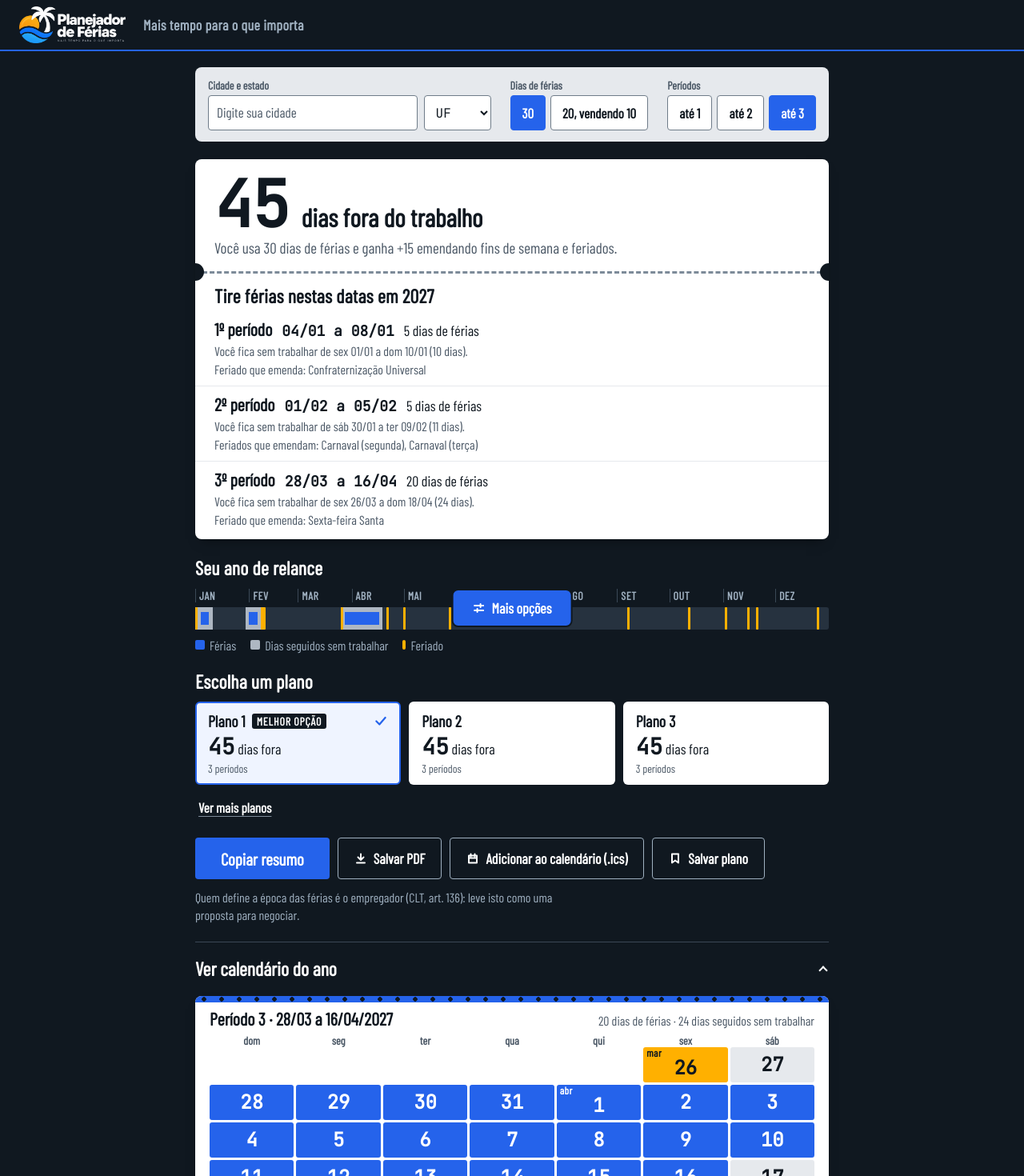
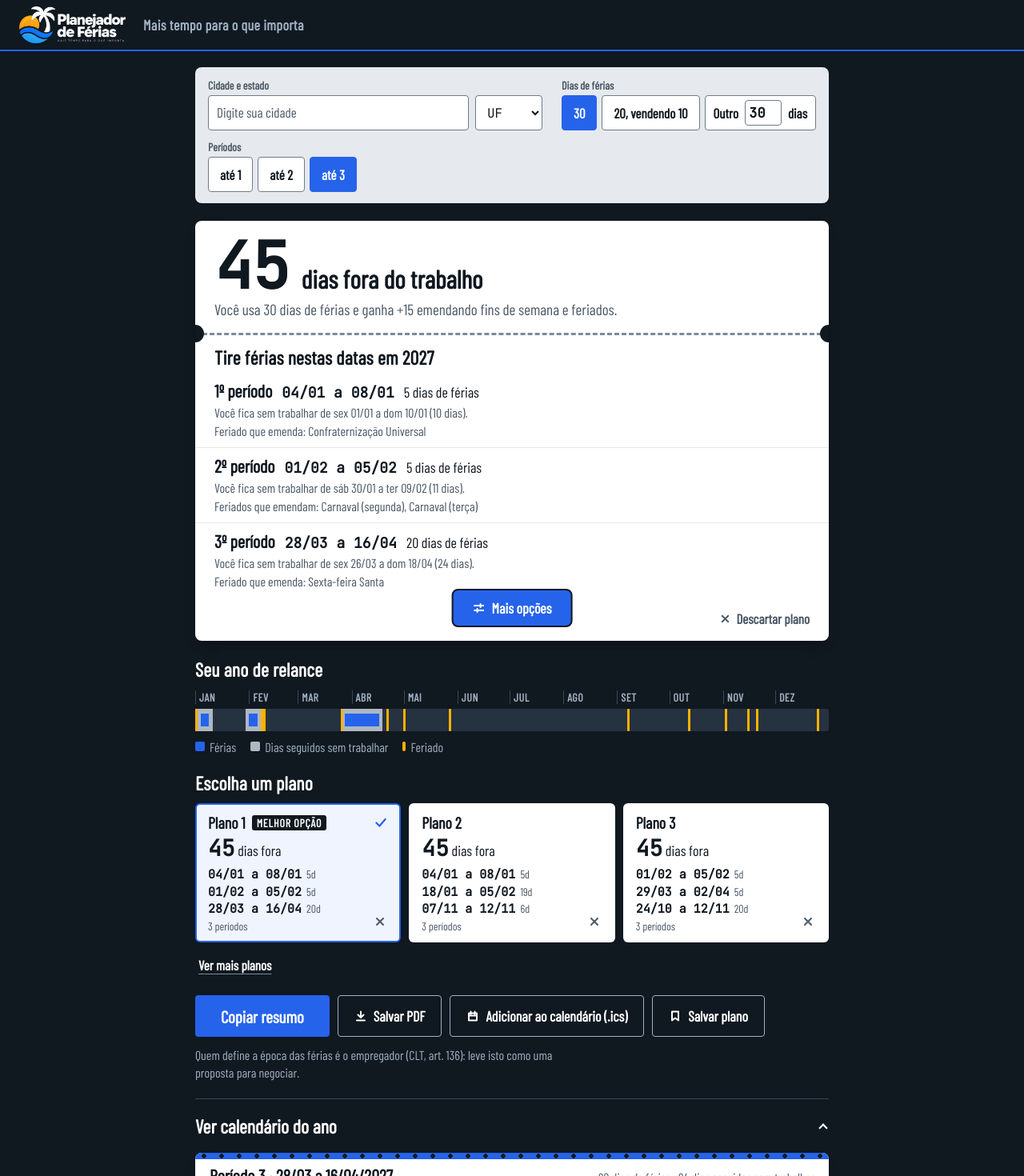
Before and after one commit to gabrielss2406/planejador-ferias, a React (Vite) app: page / in a window 1280 px wide. Shown: the top 1470 px of the page at 80% size. Built offline with nearby package versions, Linux system fonts and the light colour scheme; a web font is replaced by a local one.

Commit message:
Implement discard and restore functionality for plans, including visual indicators; add new Strike component for crossed-out plans; enhance NumberField with clearOn prop; update styles for better UX.

```diff
--- a/src/App.tsx
+++ b/src/App.tsx
@@ -12,6 +12,7 @@ import { QuickParams } from './components/SettingsPanel';
 import { Ticket } from './components/Ticket';
 import { Calendar } from './components/YearView';
 import { YearRuler } from './components/YearRuler';
+import { arrange, useDiscarded } from './hooks/useDiscarded';
 import { useSavedPlans } from './hooks/useSavedPlans';
 import { useSettings } from './hooks/useSettings';
 import { plan } from './lib/planner';
@@ -47,7 +48,9 @@ export default function App() {
 
   // filtro sem planos (ex.: depois de mudar um parâmetro) volta para "qualquer número"
   const eff: GroupKey = result.groups[tab].length ? tab : 'all';
-  const list = result.groups[eff] || [];
+  const { discarded, settled, fresh, toggle } = useDiscarded();
+  const base = result.groups[eff] || [];
+  const list = arrange(base, planKey, settled);
   const selected = list[selIdx] ?? list[0] ?? null;
   const selKey = selected ? planKey(selected) : '';
   const active = selected && perSel?.key === selKey ? Math.min(perSel.i, selected.periods.length - 1) : null;
@@ -82,6 +85,14 @@ export default function App() {
     setChanges((c) => (Object.keys(c).length ? {} : c));
   }, []);
 
+  // descartar/restaurar: a seleção acompanha o mesmo plano quando a lista reordena; ao descartar o
+  // plano aberto, passa para o primeiro que ainda vale
+  const discard = (key: string) => toggle(key, (next) => {
+    const order = arrange(base, planKey, next);
+    const target = next.has(key) && key === selKey ? order[0] : selected;
+    setSelIdx(Math.max(0, order.findIndex((o) => target && planKey(o) === planKey(target))));
+  });
+
   const pick = (i: number | null) => { if (selected) setPerSel(i === null ? null : { key: selKey, i }); };
 
   return (
@@ -94,9 +105,10 @@ export default function App() {
 
         <main className="page" id="plano">
           <QuickParams settings={settings} update={update} result={result} />
-          <Ticket selected={selected} result={result} year={deferred.year} custom={deferred.custom} active={active} onPick={pick} />
+          <Ticket selected={selected} result={result} year={deferred.year} custom={deferred.custom} active={active} onPick={pick}
+            discarded={discarded.has(selKey)} striking={fresh === selKey} onDiscard={() => discard(selKey)} />
           <YearRuler year={deferred.year} selected={selected} result={result} active={active} />
-          <PlanBoard result={result} year={deferred.year} tab={eff} onTab={(t) => { setTab(t); setSelIdx(0); }}
+          <PlanBoard result={result} list={list} discarded={discarded} fresh={fresh} onDiscard={discard} year={deferred.year} tab={eff} onTab={(t) => { setTab(t); setSelIdx(0); }}
             selIdx={selIdx} onSelect={setSelIdx} selected={selected} changes={changes} onInteract={seen}
             saved={saved} onPrint={setPrintPlan} />
           <SavedPlans saved={saved} onPrint={setPrintPlan} />
--- a/src/components/Icon.tsx
+++ b/src/components/Icon.tsx
@@ -4,6 +4,7 @@ const PATHS = {
   check: 'M3 8.5 6.5 12 13 4.5',
   half: 'M3 8h10',
   cross: 'M4 4l8 8M12 4l-8 8',
+  undo: 'M6 3.5 3 6.5l3 3M3 6.5h6.5a3.5 3.5 0 0 1 0 7H7',
   mark: 'M8 3v10M3 8h10',
   download: 'M8 2.5v7.5M4.5 6.5 8 10l3.5-3.5M3 13.5h10',
   calendar: 'M3 4.5h10v9H3zM3 7.5h10M5.5 2.5v3M10.5 2.5v3',
--- a/src/components/NumberField.tsx
+++ b/src/components/NumberField.tsx
@@ -9,10 +9,12 @@ interface Props {
   /** valor usado enquanto o campo está vazio ou inválido */
   fallback: number;
   onChange: (v: number) => void;
+  /** valores predefinidos: ao focar o campo com um deles, o texto é limpo para digitar outro */
+  clearOn?: number[];
 }
 
 /** Deixa digitar livremente (ex.: "2" a caminho de "20"); só o valor já limitado vai para o estado. */
-export function NumberField({ id, value, min, max, fallback, onChange }: Props) {
+export function NumberField({ id, value, min, max, fallback, onChange, clearOn }: Props) {
   const [text, setText] = useState(String(value));
   // Sincroniza só mudanças externas; não sobrescreve o que o usuário digita (ex.: "2" a caminho de "20").
   useEffect(() => {
@@ -25,6 +27,7 @@ export function NumberField({ id, value, min, max, fallback, onChange }: Props)
         setText(e.target.value);
         onChange(clamp(parseInt(e.target.value, 10) || fallback, min, max));
       }}
+      onFocus={() => { if (clearOn?.includes(value)) setText(''); }}
       onBlur={() => setText(String(value))}
     />
   );
--- a/src/components/PlanBoard.tsx
+++ b/src/components/PlanBoard.tsx
@@ -4,7 +4,8 @@ import { buildIcs, downloadFile, planId, toSaved } from '../lib/export';
 import type { SavedApi } from '../hooks/useSavedPlans';
 import type { GroupKey, PlanOption, PlanResult, SavedPlan } from '../lib/types';
 import { Icon } from './Icon';
-import { planKey, plural } from './format';
+import { Strike } from './Strike';
+import { planKey, plural, short } from './format';
 import { CopyButton, summaryText, tradeoff } from './planParts';
 
 const FILTERS: [GroupKey, string][] = [
@@ -16,6 +17,12 @@ export interface Change { kind: 'up' | 'down' | 'new'; n: number }
 
 interface Props {
   result: PlanResult;
+  /** lista da aba já ordenada: planos valendo primeiro, descartados no fim */
+  list: PlanOption[];
+  discarded: Set<string>;
+  /** plano que acabou de ser descartado: o risco é desenhado na hora */
+  fresh: string | null;
+  onDiscard: (key: string) => void;
   year: number;
   tab: GroupKey;
   onTab: (t: GroupKey) => void;
@@ -31,12 +38,15 @@ interface Props {
 const changeText = (c: Change) =>
   c.kind === 'new' ? 'novo' : `${c.kind === 'up' ? '+' : '−'}${plural(c.n, 'dia', 'dias')}`;
 
-export function PlanBoard({ result, year, tab, onTab, selIdx, onSelect, selected, changes, onInteract, saved, onPrint }: Props) {
-  const list = result.groups[tab] || [];
+export function PlanBoard({ result, list, discarded, fresh, onDiscard, year, tab, onTab, selIdx, onSelect, selected, changes, onInteract, saved, onPrint }: Props) {
   const [more, setMore] = useState(false);
-  const canMore = result.groups.all.length > TOP || tab !== 'all';
+  const live = list.filter((r) => !discarded.has(planKey(r)));
+  const nOff = list.length - live.length;
+  // posição original na aba: "Plano 4" continua sendo o 4 mesmo depois de descartar o 2
+  const rank = new Map((result.groups[tab] || []).map((r, i) => [planKey(r), i + 1]));
+  const canMore = result.groups.all.length > TOP || tab !== 'all' || nOff > 0;
   const open = more && canMore;
-  const shown = open ? list : list.slice(0, TOP);
+  const shown = open ? list : live.slice(0, TOP);
   const rows = useRef(new Map<string, HTMLElement>());
   const tops = useRef(new Map<string, { x: number; y: number }>());
   const lastTab = useRef(tab);
@@ -63,7 +73,7 @@ export function PlanBoard({ result, year, tab, onTab, selIdx, onSelect, selected
   });
 
   const toggle = () => {
-    if (open && selIdx >= TOP) onSelect(0);
+    if (open && !live.slice(0, TOP).some((r) => selected && planKey(r) === planKey(selected))) onSelect(0);
     setMore(!open);
   };
 
@@ -73,20 +83,29 @@ export function PlanBoard({ result, year, tab, onTab, selIdx, onSelect, selected
       {shown.length > 0 && (
         <div className="chips" role="radiogroup" aria-labelledby="planos-t">
           {shown.map((r, i) => {
-            const k = planKey(r), ch = changes[k], on = i === selIdx, best = tab === 'all' && i === 0;
+            const k = planKey(r), ch = changes[k], on = i === selIdx, off = discarded.has(k);
+            const best = tab === 'all' && i === 0 && !off, n = rank.get(k) ?? i + 1;
             const ranges = r.periods.map((p) => `${fmt(p.s)} a ${fmt(p.e)}`).join('; ');
             return (
-              <label key={k} className={'plan' + (on ? ' on' : '')} ref={(el) => { if (el) rows.current.set(k, el); else rows.current.delete(k); }}>
+              <label key={k} className={'plan' + (on ? ' on' : '') + (off ? ' off' : '')} ref={(el) => { if (el) rows.current.set(k, el); else rows.current.delete(k); }}>
                 <input type="radio" className="plan-radio" name="plano" checked={on} onChange={() => onSelect(i)}
-                  aria-label={`${best ? 'Melhor opção: ' : ''}Plano ${i + 1}, ${r.off} dias fora do trabalho, ${tradeoff(r)}. Férias: ${ranges}.${ch ? ` Mudou: ${ch.kind === 'new' ? 'plano novo' : `${ch.kind === 'up' ? 'mais' : 'menos'} ${plural(ch.n, 'dia', 'dias')} fora`}.` : ''}`} />
+                  aria-label={`${best ? 'Melhor opção: ' : ''}Plano ${n}${off ? ' (descartado)' : ''}, ${r.off} dias fora do trabalho, ${tradeoff(r)}. Férias: ${ranges}.${ch ? ` Mudou: ${ch.kind === 'new' ? 'plano novo' : `${ch.kind === 'up' ? 'mais' : 'menos'} ${plural(ch.n, 'dia', 'dias')} fora`}.` : ''}`} />
                 <span className="plan-top">
-                  <b>Plano {i + 1}</b>
+                  <b>Plano {n}</b>
                   {best && <span className="badge">Melhor opção</span>}
                   {ch && <span className={'plan-change ' + ch.kind} aria-hidden="true">{ch.kind !== 'new' && <Icon name={ch.kind} />}{changeText(ch)}</span>}
                   {on && <span className="plan-on" aria-hidden="true"><Icon name="check" /></span>}
                 </span>
                 <span className="plan-off"><b className="mono">{r.off}</b> dias fora</span>
-                <span className="plan-meta">{plural(r.k, 'período', 'períodos')}</span>
+                <span className="plan-dates mono" aria-hidden="true">
+                  {r.periods.map((p) => <span key={p.s}>{short(p.s)} a {short(p.e)}<small>{p.L}d</small></span>)}
+                </span>
+                <span className="plan-meta">{off ? 'Descartado' : plural(r.k, 'período', 'períodos')}</span>
+                {off && <Strike draw={fresh === k} />}
+                <button type="button" className="plan-x" aria-label={`${off ? 'Restaurar' : 'Descartar'} plano ${n}`} title={off ? 'Restaurar plano' : 'Descartar plano'}
+                  onClick={() => onDiscard(k)}>
+                  <Icon name={off ? 'undo' : 'cross'} />
+                </button>
               </label>
             );
           })}
@@ -97,6 +116,7 @@ export function PlanBoard({ result, year, tab, onTab, selIdx, onSelect, selected
           <button type="button" className="link-btn" aria-expanded={open} onClick={toggle}>
             {open ? 'Ver só os 3 melhores' : 'Ver mais planos'}
           </button>
+          {nOff > 0 && !open && <span className="hint">{plural(nOff, 'plano descartado', 'planos descartados')}: veja em Ver mais planos.</span>}
           {open && (
             <label className="filter">Mostrar planos com
               <select value={tab} onChange={(e) => onTab(e.target.value as GroupKey)}>
--- a/src/components/SettingsPanel.tsx
+++ b/src/components/SettingsPanel.tsx
@@ -58,7 +58,11 @@ export function QuickParams({ settings: S, update, result }: Props & { result: P
         <div className="seg">
           <button type="button" aria-pressed={S.total === 30} onClick={() => update({ total: 30 })}>30</button>
           <button type="button" aria-pressed={S.total === 20} onClick={() => update({ total: 20 })}>20, vendendo 10</button>
-          {S.total !== 30 && S.total !== 20 && <button type="button" aria-pressed="true">{S.total} dias</button>}
+          <label className="seg-other" htmlFor="total" data-active={S.total !== 30 && S.total !== 20}>
+            <span>Outro</span>
+            <NumberField id="total" value={S.total} min={5} max={30} fallback={30} clearOn={[30, 20]} onChange={(total) => update({ total })} />
+            <span>dias</span>
+          </label>
         </div>
       </div>
 
@@ -82,7 +86,8 @@ export function QuickParams({ settings: S, update, result }: Props & { result: P
 
 /** Corpo da gaveta "Mais opções": tudo o que não é a pergunta principal. */
 export function OptionsBody({ settings: S, update }: Props) {
-  const toggleMonth = (i: number) => update({ months: S.months.map((m, j) => (j === i ? !m : m)) });
+  const monthsOn = S.months.filter(Boolean).length;
+  const toggleMonth =(i: number) => update({ months: S.months.map((m, j) => (j === i ? !m : m)) });
 
   return (
     <div className="opts">
@@ -92,10 +97,6 @@ export function OptionsBody({ settings: S, update }: Props) {
           <select id="year" value={S.year} onChange={(e) => update({ year: +e.target.value })}>
             {[2026, 2027, 2028].map((y) => <option key={y}>{y}</option>)}
           </select>
-        </div>
-        <div>
-          <label htmlFor="total">Outro número de dias de férias</label>
-          <NumberField id="total" value={S.total} min={5} max={30} fallback={30} onChange={(total) => update({ total })} />
         </div>
       </div>
       <p className="hint">&ldquo;Vendendo 10&rdquo; é o abono: você troca 10 dias por dinheiro e descansa 20. O app não calcula valores.</p>
@@ -135,14 +136,26 @@ export function OptionsBody({ settings: S, update }: Props) {
               <input type="date" id="wEnd" value={S.wEnd} onChange={(e) => update({ wEnd: e.target.value })} />
             </div>
           </div>
-          <span className="lbl" id="months-l">Meses permitidos</span>
+          <span className="lbl" id="months-l">Meses em que posso tirar férias</span>
+          <div className="months-act">
+            <button type="button" className="mini" disabled={monthsOn === 12} onClick={() => update({ months: Array(12).fill(true) })}>Selecionar todos</button>
+            <button type="button" className="mini" disabled={monthsOn === 0} onClick={() => update({ months: Array(12).fill(false) })}>Limpar seleção</button>
+          </div>
           <div className="months" role="group" aria-labelledby="months-l">
             {MN.map((m, i) => (
-              <button key={m} type="button" className="chip-btn" aria-pressed={S.months[i]} onClick={() => toggleMonth(i)}>
+              <button key={m} type="button" className="chip-btn" aria-pressed={S.months[i]}
+                aria-label={`${m}: ${S.months[i] ? 'liberado' : 'fora da busca'}`} onClick={() => toggleMonth(i)}>
                 {m.slice(0, 3)}
               </button>
             ))}
           </div>
+          <p className="hint" aria-live="polite">
+            {monthsOn === 12
+              ? 'Todos os meses já estão liberados. Toque num mês para tirá-lo, ou use Limpar seleção e escolha só os que quiser.'
+              : monthsOn === 0
+                ? 'Nenhum mês escolhido, então não há sugestões. Toque nos meses em que aceita tirar férias.'
+                : `${monthsOn} ${monthsOn === 1 ? 'mês liberado' : 'meses liberados'}. Os riscados ficam fora da busca.`}
+          </p>
         </div>
       </details>
 
--- /dev/null
+++ b/src/components/Strike.tsx
@@ -0,0 +1,12 @@
+/**
+ * X vermelho de ícone sobre um cartão ou a passagem: dois traços retos, um depois do outro.
+ * `draw` anima os traços sendo desenhados; sem `draw`, já aparece pronto. Fica quadrado e centralizado.
+ */
+export function Strike({ draw }: { draw: boolean }) {
+  return (
+    <svg className={'strike' + (draw ? ' draw' : '')} viewBox="0 0 100 100" preserveAspectRatio="xMidYMid meet" aria-hidden="true" focusable="false">
+      <path className="s1" pathLength={1} d="M22 22 L78 78" />
+      <path className="s2" pathLength={1} d="M78 22 L22 78" />
+    </svg>
+  );
+}
--- a/src/components/Ticket.tsx
+++ b/src/components/Ticket.tsx
@@ -3,7 +3,9 @@ import { fmt } from '../lib/dates';
 import type { KeyDate, Period, PlanOption, PlanResult } from '../lib/types';
 import { planKey, plural, short } from './format';
 import { canAnimate, dur, ease, reduced } from './motion';
+import { Icon } from './Icon';
 import { KeyStatus } from './planParts';
+import { Strike } from './Strike';
 
 interface Props {
   selected: PlanOption | null;
@@ -13,6 +15,11 @@ interface Props {
   /** período destacado no ano (null = nenhum) */
   active: number | null;
   onPick: (i: number | null) => void;
+  /** plano descartado: a folha aparece riscada e o botão vira "Restaurar" */
+  discarded: boolean;
+  /** acabou de ser descartado: o risco é desenhado na hora */
+  striking: boolean;
+  onDiscard: () => void;
 }
 
 const holText = (list: { name: string }[]) => {
@@ -77,7 +84,7 @@ function Periods({ id, label, children }: { id: string; label: string; children:
 }
 
 /** A resposta: quanto de folga o plano rende, em uma frase, e as datas de cada período. */
-export function Ticket({ selected, result, year, custom, active, onPick }: Props) {
+export function Ticket({ selected, result, year, custom, active, onPick, discarded, striking, onDiscard }: Props) {
   if (!selected || result.error || selected.off <= 0) {
     return (
       <section className="empty" aria-label="Resumo do plano">
@@ -88,7 +95,7 @@ export function Ticket({ selected, result, year, custom, active, onPick }: Props
   }
   const { off, gain } = selected;
   return (
-    <section className="ticket" aria-label="Resumo do plano">
+    <section className={'ticket' + (discarded ? ' off' : '')} aria-label="Resumo do plano">
       <div className="answer">
         <p className="answer-top" aria-hidden="true">
           <AnswerNumber value={off} />
@@ -116,6 +123,12 @@ export function Ticket({ selected, result, year, custom, active, onPick }: Props
           </div>
         )}
       </div>
+      <div className="ticket-foot">
+        <button type="button" className="ticket-x" onClick={onDiscard}>
+          <Icon name={discarded ? 'undo' : 'cross'} />{discarded ? 'Restaurar plano' : 'Descartar plano'}
+        </button>
+      </div>
+      {discarded && <Strike draw={striking} />}
     </section>
   );
 }
--- /dev/null
+++ b/src/hooks/useDiscarded.ts
@@ -0,0 +1,40 @@
+import { useCallback, useEffect, useRef, useState } from 'react';
+
+/** Tempo da "caneta" riscando antes de o plano descartado ir para o fim da lista. */
+export const STRIKE_MS = 800;
+
+/**
+ * Planos descartados (identidade = planKey). `discarded` muda na hora e desenha o risco;
+ * `settled` só acompanha depois da animação e é o que reordena a lista.
+ */
+export function useDiscarded() {
+  const [discarded, setDiscarded] = useState<Set<string>>(() => new Set());
+  const [settled, setSettled] = useState<Set<string>>(() => new Set());
+  const [fresh, setFresh] = useState<string | null>(null);
+  const timer = useRef<number>();
+  useEffect(() => () => window.clearTimeout(timer.current), []);
+
+  /** `onCommit` roda quando a ordem muda de fato (já ou depois da animação). */
+  const toggle = useCallback((key: string, onCommit: (next: Set<string>) => void) => {
+    window.clearTimeout(timer.current);
+    const next = new Set(discarded);
+    const adding = !next.has(key);
+    if (adding) next.add(key); else next.delete(key);
+    setDiscarded(next);
+    if (!adding) {
+      setFresh(null);
+      setSettled(next);
+      onCommit(next);
+      return;
+    }
+    setFresh(key);
+    timer.current = window.setTimeout(() => { setFresh(null); setSettled(next); onCommit(next); }, STRIKE_MS);
+  }, [discarded]);
+
+  return { discarded, settled, fresh, toggle };
+}
+
+/** Planos ainda valendo primeiro, descartados no fim; a ordem original se mantém dentro de cada grupo. */
+export function arrange<T>(list: T[], key: (t: T) => string, off: Set<string>): T[] {
+  return [...list.filter((t) => !off.has(key(t))), ...list.filter((t) => off.has(key(t)))];
+}
--- a/src/styles.css
+++ b/src/styles.css
@@ -70,11 +70,18 @@ input[type=range]{width:100%;height:44px;margin:0;display:block;accent-color:var
 .seg button,.segopt span,.chip-btn{display:flex;align-items:center;justify-content:center;min-height:44px;padding:0 14px;border:1px solid var(--controle);
   border-radius:4px;background:var(--papel);font:600 17px var(--cond);color:var(--tinta);cursor:pointer}
 .seg button[aria-pressed=true],.segopt:has(input:checked) span,.chip-btn[aria-pressed=true]{background:var(--azul);border-color:var(--azul);color:var(--papel)}
+.seg-other{display:flex;align-items:center;gap:8px;min-height:44px;padding:0 10px;border:1px solid var(--controle);border-radius:4px;background:var(--papel);font:600 17px var(--cond);color:var(--tinta)}
+.seg-other[data-active=true]{border-color:var(--azul);box-shadow:inset 0 0 0 1px var(--azul)}
+.seg-other input{width:4.5ch;min-height:32px;padding:0 4px;text-align:center;font:600 17px var(--mono)}
 .segopt{position:relative;display:block}
 .segopt input{position:absolute;inset:0;width:100%;height:100%;margin:0;opacity:0;cursor:pointer}
 .segopt:has(input:focus-visible){outline:2px solid var(--azul);outline-offset:2px;border-radius:4px}
 .months{display:grid;grid-template-columns:repeat(4,1fr);gap:6px}
 .months .chip-btn{padding:0;text-transform:capitalize;font-size:16px}
+.months .chip-btn[aria-pressed=false]{text-decoration:line-through;text-decoration-thickness:1.5px;color:var(--tinta-2);background:var(--trilho)}
+.months-act{display:flex;flex-wrap:wrap;gap:6px;margin:0 0 8px}
+.months-act .mini{font-size:16px}
+.mini:disabled{opacity:.45;cursor:not-allowed}
 .check{display:flex;gap:10px;align-items:center;min-height:44px;margin:0;cursor:pointer;font:500 16px var(--cond);color:var(--tinta)}
 .opts label.check{display:flex;font:500 16px var(--cond);color:var(--tinta);margin:0}
 .check input{accent-color:var(--azul);width:20px;height:20px;margin:0;flex:none}
@@ -158,9 +165,30 @@ body:has(.drawer[open]){overflow:hidden}
 .badge{background:var(--grafite);color:var(--papel);border-radius:3px;padding:0 6px;font:600 var(--t-rot)/1.4 var(--cond);letter-spacing:.06em;text-transform:uppercase}
 .plan-off{font:500 18px var(--cond)}
 .plan-off b{font-size:28px;font-weight:800}
+.plan-dates{display:flex;flex-direction:column;gap:1px;margin:4px 0 2px;font-size:15px;font-weight:600;color:var(--tinta)}
+.plan-dates small{margin-left:6px;font:500 var(--t-rot) var(--cond);color:var(--tinta-2)}
+.plan.off .plan-dates{color:var(--tinta-2)}
 .plan-meta{font:500 var(--t-rot) var(--cond);color:var(--tinta-2)}
 .plan-change{display:inline-flex;align-items:center;background:var(--ambar);color:var(--tinta);border-radius:3px;padding:0 6px;font:700 var(--t-rot)/1.4 var(--cond)}
 .plan-change .ic{margin-right:2px}
+.plan-x{position:absolute;right:2px;bottom:2px;z-index:2;display:flex;align-items:center;justify-content:center;min-width:44px;min-height:44px;padding:0;
+  background:none;border:0;border-radius:4px;color:var(--tinta-2);cursor:pointer}
+.plan-x .ic{margin:0;width:16px;height:16px}
+.plan.off{background:var(--trilho)}
+.plan.off .plan-off,.plan.off .plan-top b,.plan.off .plan-meta{color:var(--tinta-2)}
+.plan.off .plan-meta{font-weight:700}
+.ticket-foot{position:relative;z-index:2;display:flex;justify-content:flex-end;padding:0 calc(var(--pad) - 12px) 6px}
+.ticket-x{display:inline-flex;align-items:center;gap:6px;min-height:44px;padding:0 12px;background:none;border:0;border-radius:4px;
+  color:var(--tinta-2);font:600 17px var(--cond);cursor:pointer}
+.ticket-x .ic{margin:0;width:15px;height:15px}
+.ticket.off .answer,.ticket.off .periods-wrap{opacity:.55}
+.ticket.off .ticket-x{color:var(--erro)}
+/* risco de caneta: vermelho, pontas redondas, espessura fixa mesmo esticado sobre o cartão */
+.strike{position:absolute;inset:0;width:100%;height:100%;pointer-events:none;z-index:1;overflow:visible}
+.strike path{fill:none;stroke:var(--erro);stroke-width:6;stroke-linecap:round;stroke-linejoin:round;vector-effect:non-scaling-stroke}
+.ticket .strike{inset:auto;left:50%;top:50%;width:min(100%,240px);height:min(100%,240px);transform:translate(-50%,-50%)}
+/* na passagem o traço escala com o desenho (sem non-scaling-stroke), para o dash do pathLength seguir o X */
+.ticket .strike path{vector-effect:none;stroke-width:4}
 .more-plans{display:flex;flex-wrap:wrap;align-items:center;justify-content:space-between;gap:8px 20px;margin-top:6px}
 .link-btn{min-height:44px;padding:0 4px;background:none;border:0;color:var(--papel);font:600 17px var(--cond);text-decoration:underline;text-underline-offset:4px;
   text-decoration-color:var(--picote);cursor:pointer}
@@ -319,6 +347,7 @@ body:has(.drawer[open]){overflow:hidden}
   .drawer-close:hover,.mini:hover,.keys button:hover{background:var(--trilho)}
   .keys button:hover{color:var(--tinta)}
   .sec:not([aria-pressed=true]):not(:disabled):hover{background:var(--grafite-3)}
+  .plan-x:hover,.ticket-x:hover{color:var(--erro)}
   .plan:not(.on):hover,.period:not([aria-pressed=true]):hover{background:var(--trilho)}
   .link-btn:hover{text-decoration-color:var(--papel)}
   .seg button:not([aria-pressed=true]):hover,.chip-btn:not([aria-pressed=true]):hover,
@@ -344,6 +373,10 @@ body:has(.drawer[open]){overflow:hidden}
   @keyframes gaveta{from{transform:translateY(32px)}to{transform:none}}
   @keyframes gaveta-sai{from{transform:none}to{transform:translateY(32px)}}
   .plan-change{animation:acende .4s var(--ease-out)}
+  /* X de ícone: dois traços retos em sequência, sem pausa entre eles */
+  .strike.draw path{stroke-dasharray:1 2;stroke-dashoffset:1;animation:risca .28s cubic-bezier(.22,1,.36,1) forwards}
+  .strike.draw .s2{animation-delay:.28s}
+  @keyframes risca{to{stroke-dashoffset:0}}
   .plan-on{animation:marca var(--dur-state) var(--ease-out)}
   .saved-item.enter{animation:sobe var(--dur-enter) var(--ease-out)}
   .done-ic{animation:marca var(--dur-state) var(--ease-out)}
```
